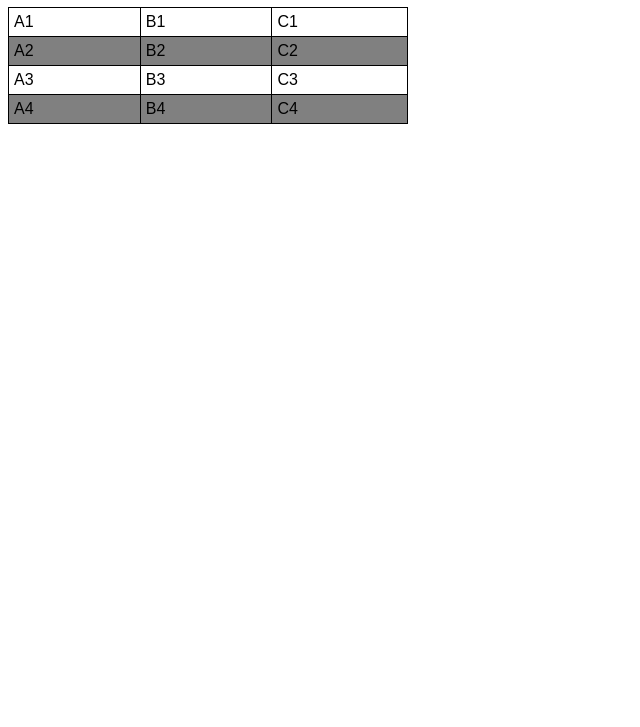
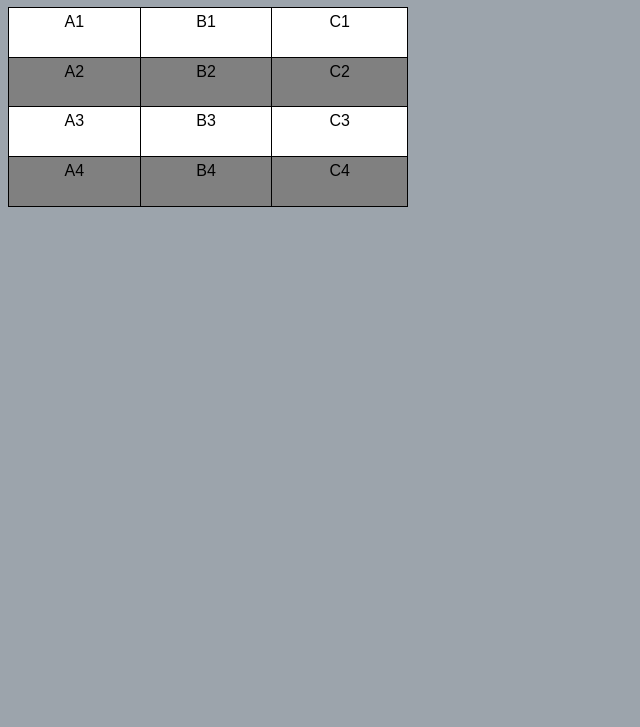
Before and after one commit to Ellxe05/-HTML5-CSS3-, a plain HTML site: page exercicios/ex023/tabela001.html in a window 1280 px wide. Shown: the part 73-800 px from the top of the page, without its empty margins (0-640 px from the left). Drawn offline with Linux system fonts and the light colour scheme.

Commit message:
Update tabela001.html

```diff
--- a/exercicios/ex023/tabela001.html
+++ b/exercicios/ex023/tabela001.html
@@ -7,17 +7,24 @@
     <style>
         body {
             font-family: Arial, Helvetica, sans-serif;
+            background-color: rgb(156, 164, 172);
         }
         table {
             width: 400px;
+            height: 200px;
             border-collapse: collapse;
         }
         tr.linha {
             background-color: gray;
         }
+        tr.branco {
+            background-color: white;
+        }
         td {
             border: 1px solid black;
             padding: 5px;
+            text-align: center;
+            vertical-align: top;
         }
     </style>
 </head>
@@ -25,7 +32,7 @@
 <body>
     <h1>Minha primeira tabela</h1>
     <table>
-        <tr>
+        <tr class="branco">
             <td>A1</td>
             <td>B1</td>
             <td>C1</td>
@@ -35,7 +42,7 @@
             <td>B2</td>
             <td>C2</td>
         </tr>
-        <tr>
+        <tr class="branco">
             <td>A3</td>
             <td>B3</td>
             <td>C3</td>
```
